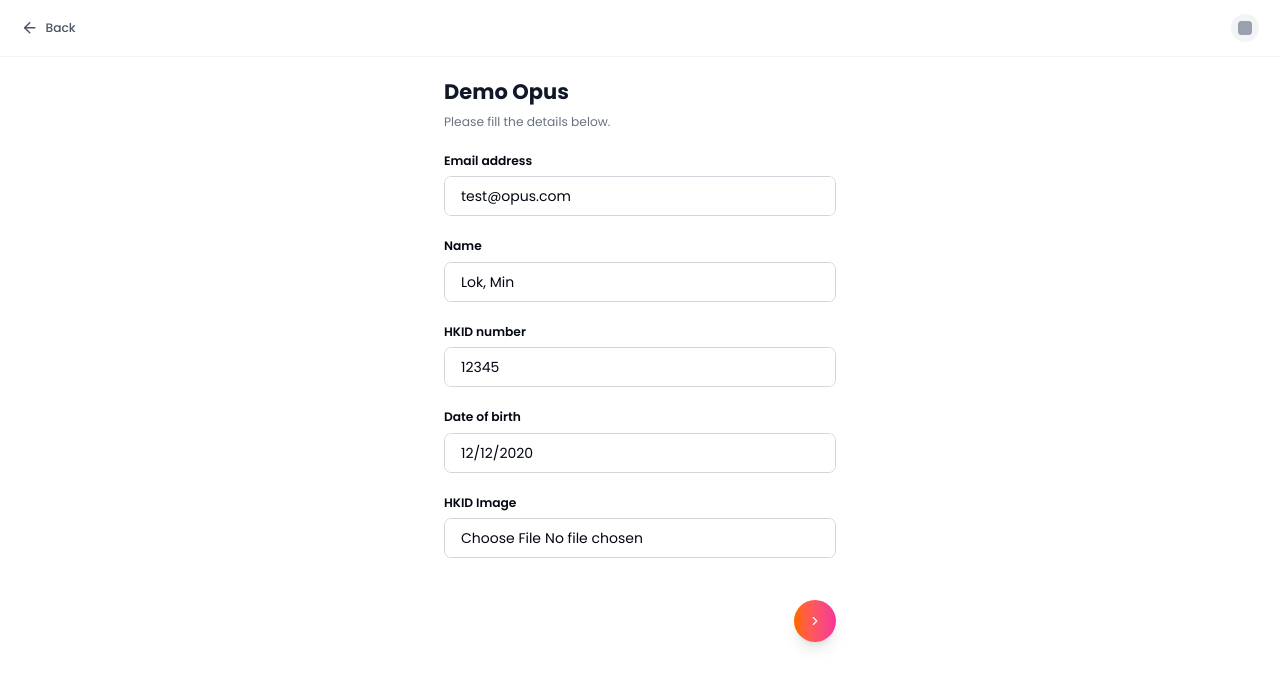
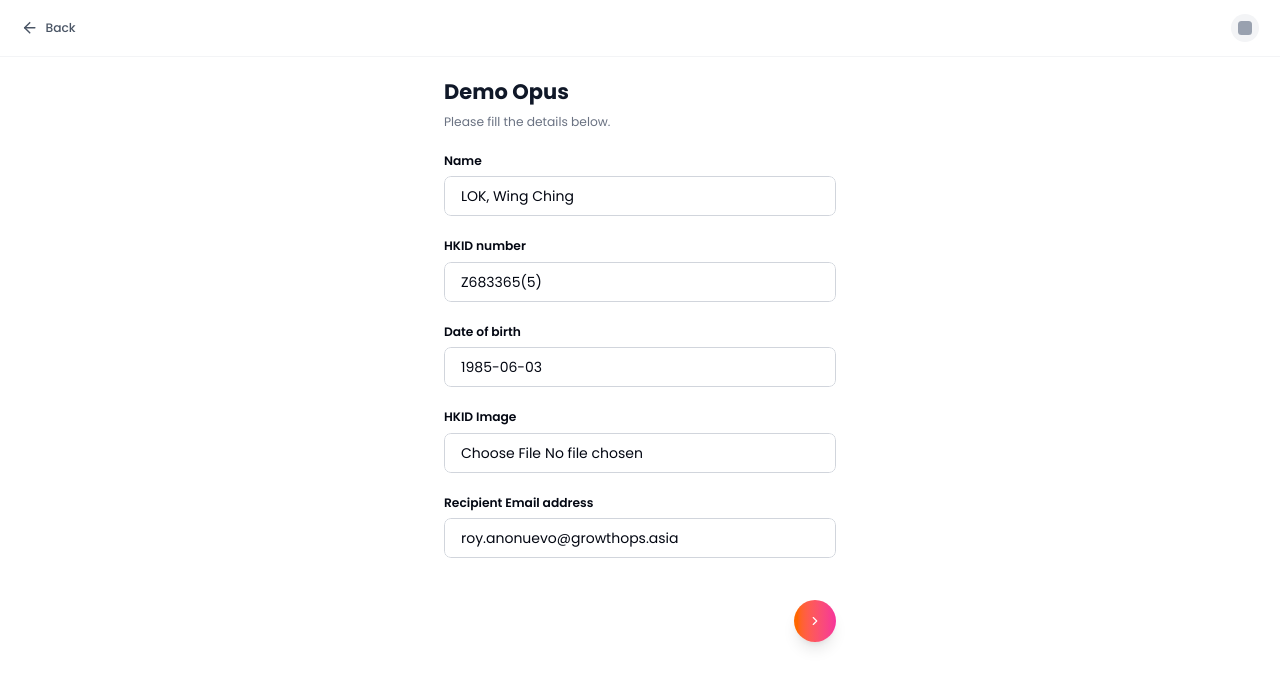
Before and after one commit to ranonuevo/loan-portal-temp, a Next.js app: page /demo-opus in a window 1280 px wide. Shown: the top 686 px of the page. Built offline with nearby package versions, Linux system fonts and the light colour scheme; no server answers.

Commit message:
update opus demo

```diff
--- a/src/app/(public)/demo-opus/config.tsx
+++ b/src/app/(public)/demo-opus/config.tsx
@@ -4,25 +4,25 @@ import { FieldConfig } from '@/components/forms'
 const mandatoryTxt = 'Mandatory field.'
 
 export const formSchema = z.object({
-  email: z.string().email({
+  recipientEmail: z.string().email({
     message: 'Please enter a valid email address',
   }),
   name: z.string().min(1, { message: mandatoryTxt }),
   hkid: z.string().min(1, { message: mandatoryTxt }),
   dateOfBirth: z
     .string()
-    .min(10, { message: 'Use format DD/MM/YYYY' })
-    .max(10, { message: 'Use format DD/MM/YYYY' })
-    .regex(/^\d{2}\/\d{2}\/\d{4}$/, { message: 'Use format DD/MM/YYYY' }),
+    .min(10, { message: 'Use format YYYY-MM-DD' })
+    .max(10, { message: 'Use format YYYY-MM-DD' })
+    .regex(/^\d{4}-\d{2}-\d{2}$/, { message: 'Use format YYYY-MM-DD' }),
   hkidImage: z.any().refine((v) => v && v.length > 0, { message: 'Please upload HKID image' }),
   isDisableFields: z.boolean() // for disabling fields during form submission
 })
 
 export const defaultValues: z.infer<typeof formSchema> = {
-  email: 'test@opus.com',
-  name: 'Lok, Min',
-  hkid: '12345',
-  dateOfBirth: '12/12/2020',
+  recipientEmail: 'roy.anonuevo@growthops.asia',
+  name: 'LOK, Wing Ching',
+  hkid: 'Z683365(5)',
+  dateOfBirth: '1985-06-03',
   hkidImage: undefined,
   isDisableFields: false
 }
@@ -32,14 +32,14 @@ const isDisabled = (values: any) => {
 }
 
 export const formConfig: FieldConfig[] = [
-   {
+  {
     type: 'input',
-    name: 'email',
-    label: 'Email address',
+    name: 'recipientEmail',
+    label: 'Recipient Email address',
     isDisabled,
     fieldProps: {
       type: 'email',
-      placeholder: 'Email address'
+      placeholder: 'Recipient Email address'
     }
   },
   {
@@ -69,7 +69,7 @@ export const formConfig: FieldConfig[] = [
     isDisabled,
     fieldProps: {
       type: 'text',
-      placeholder: 'DD/MM/YYYY',
+      placeholder: 'YYYY-MM-DD',
       maxLength: 10,
       dataMask: 'date'
     }
--- a/src/app/(public)/demo-opus/page.tsx
+++ b/src/app/(public)/demo-opus/page.tsx
@@ -57,8 +57,11 @@ export default function DemoOpusPage() {
             'HKID Verification',
             'Verifies HKID and extracts data',
             {
-              workflow_input_t8r8kh4oz: { display_name: "Email Address", value: values.email, type: "str" },
+              workflow_input_sxrvlbmci: { display_name: "Name", value: values.name, type: "str" },
+              workflow_input_ozgbyqxhw: { display_name: "HKID Number", value: values.hkid, type: "str" },
+              workflow_input_t8r8kh4oz: { display_name: "Date of Birth", value: values.dateOfBirth, type: "str" },
               hkid_image: { display_name: "HKID Image", value: fileUrl, type: "file" },
+              workflow_input_gq3ljz4w5: { display_name: "Recipient Email Address", value: values.recipientEmail, type: "str" },
             }
           );
           const { jobExecutionId } = await runJobRes.json()
@@ -114,11 +117,12 @@ export default function DemoOpusPage() {
 
           <FormProvider {...hookMethods}>
             <form onSubmit={handleSubmit(onSubmit)} className="space-y-6">
-              {formConfig.map((field) => (
-                <div key={field.name}>
-                  {displayInput(field.name)}
-                </div>
-              ))}
+
+              {displayInput('name')}
+              {displayInput('hkid')}
+              {displayInput('dateOfBirth')}
+              {displayInput('hkidImage')}
+              {displayInput('recipientEmail')}
 
               {jobLink && (
                 <div>
--- a/src/components/forms/fields/Input/index.tsx
+++ b/src/components/forms/fields/Input/index.tsx
@@ -45,9 +45,15 @@ const Input = React.forwardRef<HTMLInputElement, InputProps>(
     if (isFileInput) {
       onChangeProps = {
         onChange: (e: React.ChangeEvent<HTMLInputElement>) => {
-          props.onChange?.(e)
-        }
-      }
+          const files = e.target.files;
+          if (files && files.length > 0) {
+            // Pass the actual FileList to react-hook-form
+            props.onChange?.({
+              target: { name: e.target.name, value: files },
+            } as unknown as React.ChangeEvent<HTMLInputElement>);
+          }
+        },
+      };
     } else if (debounceDuration > 0) {
       onChangeProps = {
         value: inputValue,
@@ -131,6 +137,7 @@ const Input = React.forwardRef<HTMLInputElement, InputProps>(
             'pr-8': trailingContent,
           }, className)}
           {...props}
+          {...(!isFileInput ? { value } : {})}
           {...onChangeProps}
         />
         {(trailingContent || togglePassword) && (
--- a/src/lib/opus.ts
+++ b/src/lib/opus.ts
@@ -21,6 +21,7 @@ async function opusFetch(path: string, options: RequestInit = {}) {
 export async function uploadFileToOpus(file: File): Promise<string> {
   try {
     // Step 1: Get presigned upload URL and fileKey from your Next.js API route
+    const ext = file.name.substring(file.name.lastIndexOf('.')).toLowerCase();
     const response = await fetch("/api/opus/file-upload", {
       method: "POST",
       headers: {
@@ -29,7 +30,7 @@ export async function uploadFileToOpus(file: File): Promise<string> {
       body: JSON.stringify({
         // filename: file.name,
         // contentType: file.type,
-        "fileExtension": ".png",
+        "fileExtension": ext,
         "accessScope": "user"
       }),
     });
```
